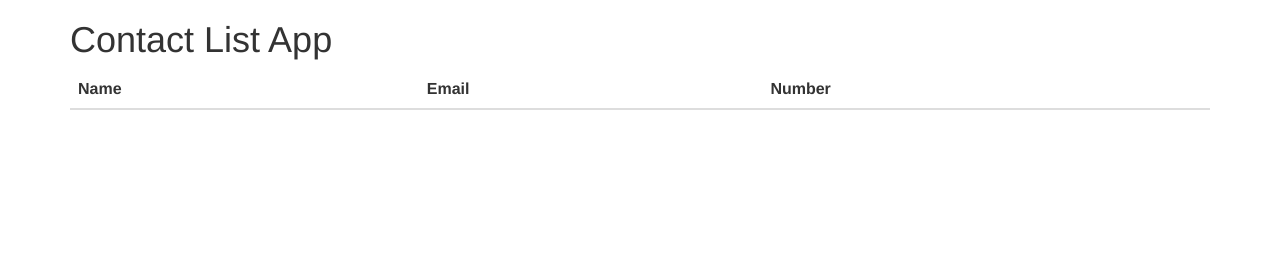
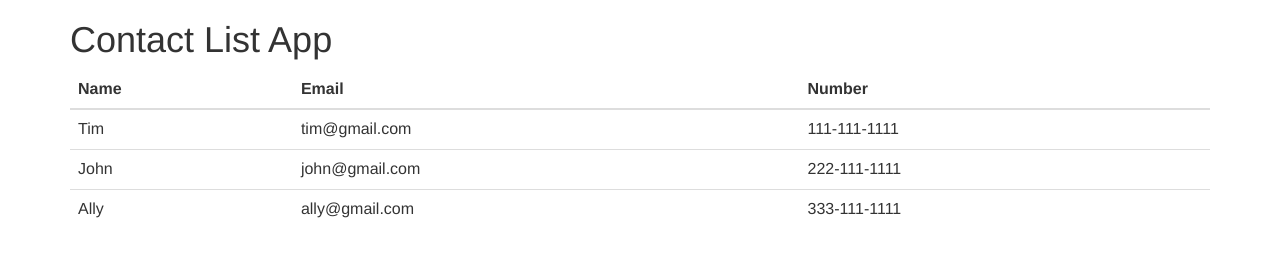
Before and after one commit to cpbuckingham/mean, a plain HTML site: page public/index.html in a window 1280 px wide. Drawn offline with nearby package versions, Linux system fonts and the light colour scheme; no server answers.

Commit message:
recieved get request

```diff
--- a/public/controllers/controller.js
+++ b/public/controllers/controller.js
@@ -1,6 +1,8 @@
 var myApp = angular.module('myApp', []);
 myApp.controller('AppCtrl', ['$scope', '$http', function($scope, $http) {
     console.log("Hello World from controller");
+
+    $http.get('/contactlist');
 
     person1={
       name: "Tim",
@@ -19,5 +21,7 @@ myApp.controller('AppCtrl', ['$scope', '$http', function($scope, $http) {
     }
 
     var contactlist= [person1, person2, person3];
+    $scope.contactlist = contactlist;
+    //$scope allows use to ues contactlist in HTML
 
 }]);
--- a/public/index.html
+++ b/public/index.html
@@ -17,6 +17,12 @@
             <th>Number</th>
           </tr>
         </thead>
+        <tbody>
+          <tr ng-repeat="contact in contactlist">
+            <td>{{contact.name}}</td>
+            <td>{{contact.email}}</td>
+            <td>{{contact.number}}</td>
+        </tbody>
       </table>
   </div>
   </body>
--- a/server.js
+++ b/server.js
@@ -3,5 +3,9 @@ var app = express();
 
 app.use(express.static(__dirname + "/public"));
 
+app.get('/contactlist', function(req, res){
+  console.log("Recieved the GET request")
+});
+
 app.listen(3000)
 console.log("Running ... then you better go catch it!");
```
